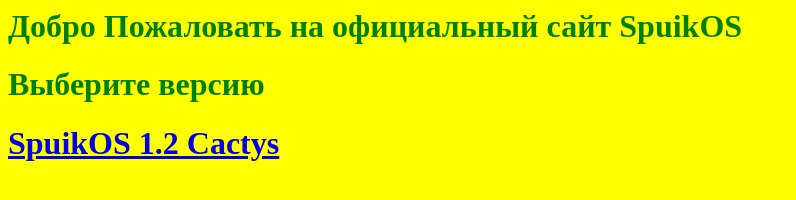
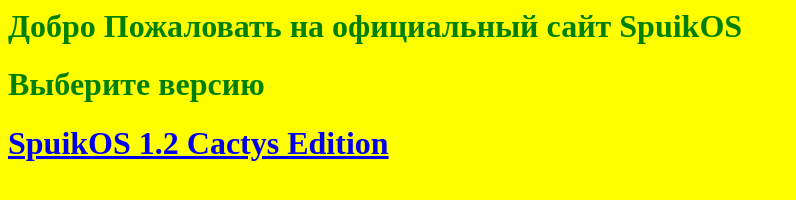
Before and after one commit to SpuikOF/spuikoshome, a plain HTML site: page index.html in a window 1280 px wide. Shown: the whole page, without its empty margins (0-796 px from the left). Drawn offline with Linux system fonts and the light colour scheme.

Commit message:
Update index.html

```diff
--- a/index.html
+++ b/index.html
@@ -1,4 +1,4 @@
 <body bgcolor="yellow" text="green">
 <h1>Добро Пожаловать на официальный сайт SpuikOS<h1>
 <h1>Выберите версию<h1>
-<a href="https://drive.google.com/u/0/uc?id=1Z49jTbVieBPUGRRxukMhCWZ__opsEK2v&export=download&confirm=t&uuid=e61ee667-20ca-474e-8c7f-49aaddb30e39">SpuikOS 1.2 Cactys</a>
+<a href="https://drive.google.com/u/0/uc?id=1Z49jTbVieBPUGRRxukMhCWZ__opsEK2v&export=download&confirm=t&uuid=e61ee667-20ca-474e-8c7f-49aaddb30e39">SpuikOS 1.2 Cactys Edition</a>
```
